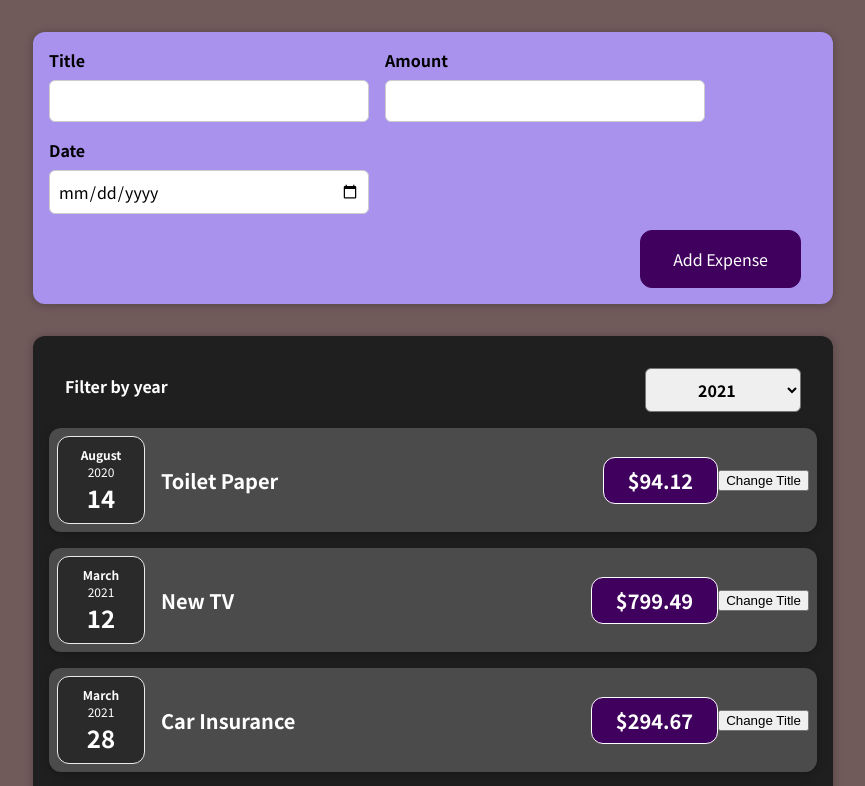
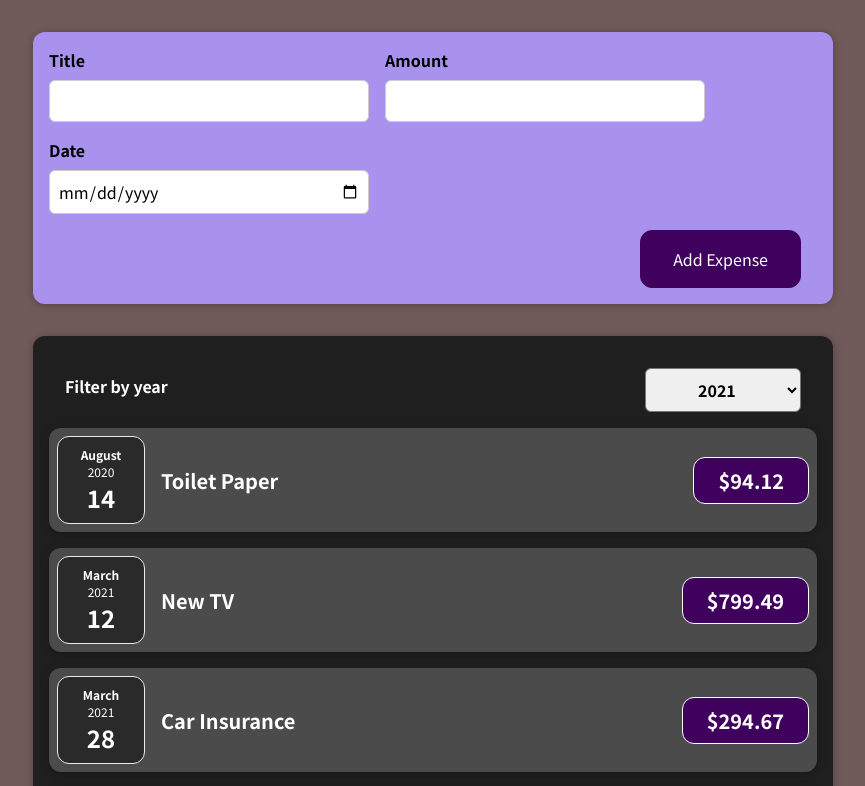
Before and after one commit to AlanLeverenz/react-complete-guide, a React (Create React App) app in the folder starting-setup/: page / in a window 1280 px wide. Shown: the top 786 px of the page, without its empty margins (207-1072 px from the left). Built offline with nearby package versions, Linux system fonts and the light colour scheme.

Commit message:
converted ExpenseItem to stateless

```diff
--- a/starting-setup/src/components/Expenses/ExpenseItem.js
+++ b/starting-setup/src/components/Expenses/ExpenseItem.js
@@ -8,21 +8,20 @@
 
   // title points to props.title,
   // setTitle is function for changing it
-  const [title, setTitle] = useState(props.title);
-  console.log('Expense item evaluated by React');
-  const clickHandler = () => {
-    setTitle('Updated');
-    console.log(title);
-  }
+  // const [title, setTitle] = useState(props.title);
+  // console.log('Expense item evaluated by React');
+  // const clickHandler = () => {
+  //   setTitle('Updated');
+  //   console.log(title);
+  // }
 
   return (
     <Card className='expense-item'>
       <ExpenseDate date={props.date} />
       <div className='expense-item__description'>
-        <h2>{title}</h2>
+        <h2>{props.title}</h2>
         <div className='expense-item__price'>${props.amount}</div>
       </div>
-      <button onClick={clickHandler}>Change Title</button>
     </Card>
   );
 }
--- a/starting-setup/src/components/Expenses/Expenses.js
+++ b/starting-setup/src/components/Expenses/Expenses.js
@@ -11,6 +11,7 @@
 
   const filterChangeHandler = (selectedYear) => {
     setFilteredYear(selectedYear);
+    console.log(filteredYear);
   }
 
   return (
```
Also changed, not shown: 1 other file (tests, documents, lock files or other folders).
